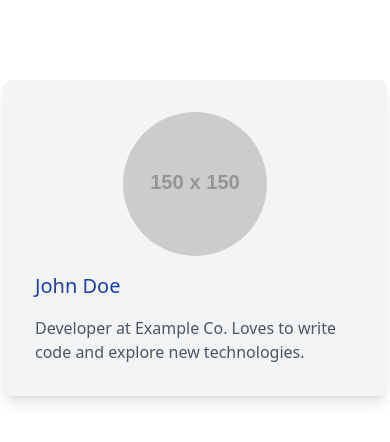
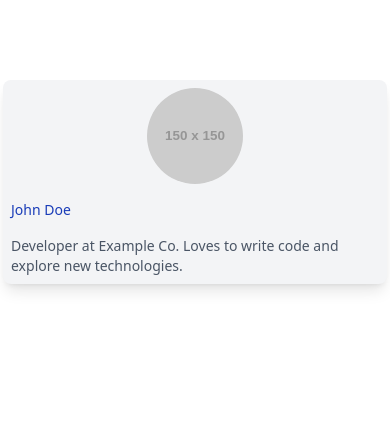
Before and after one commit to Daniel-418/alx-fe-reactjs, a React (Vite) app in the folder tailwind-react-integration/: page / in a window 390 px wide. Shown: the top 442 px of the page. Built offline with nearby package versions, Linux system fonts and the light colour scheme.

Commit message:
finished task

```diff
--- a/tailwind-react-integration/src/components/UserProfile.jsx
+++ b/tailwind-react-integration/src/components/UserProfile.jsx
@@ -1,9 +1,9 @@
 function UserProfile() {
   return (
-    <div className="user-profile bg-gray-100 p-8 max-w-sm mx-auto my-20 rounded-lg shadow-lg">
-      <img className="rounded-full w-36 h-36 mx-auto" src="https://placehold.co/150" alt="User" />
-      <h1 className="text-xl text-blue-800 my-4">John Doe</h1>
-      <p className="text-gray-600 text-base">Developer at Example Co. Loves to write code and explore new technologies.</p>
+    <div className="user-profile bg-gray-100 p-2 md:p-8 sm:p-4 max-w-sm mx-auto my-20 rounded-lg shadow-lg md:max-w-sm sm:max-w-xs">
+      <img className="rounded-full md:w-36 md:h-36 w-24 h-24 mx-auto" src="https://placehold.co/150" alt="User" />
+      <h1 className="md:text-xl text-sm text-blue-800 my-4">John Doe</h1>
+      <p className="md:text-base text-sm text-gray-600 text-base">Developer at Example Co. Loves to write code and explore new technologies.</p>
     </div>
   );
 }
```
